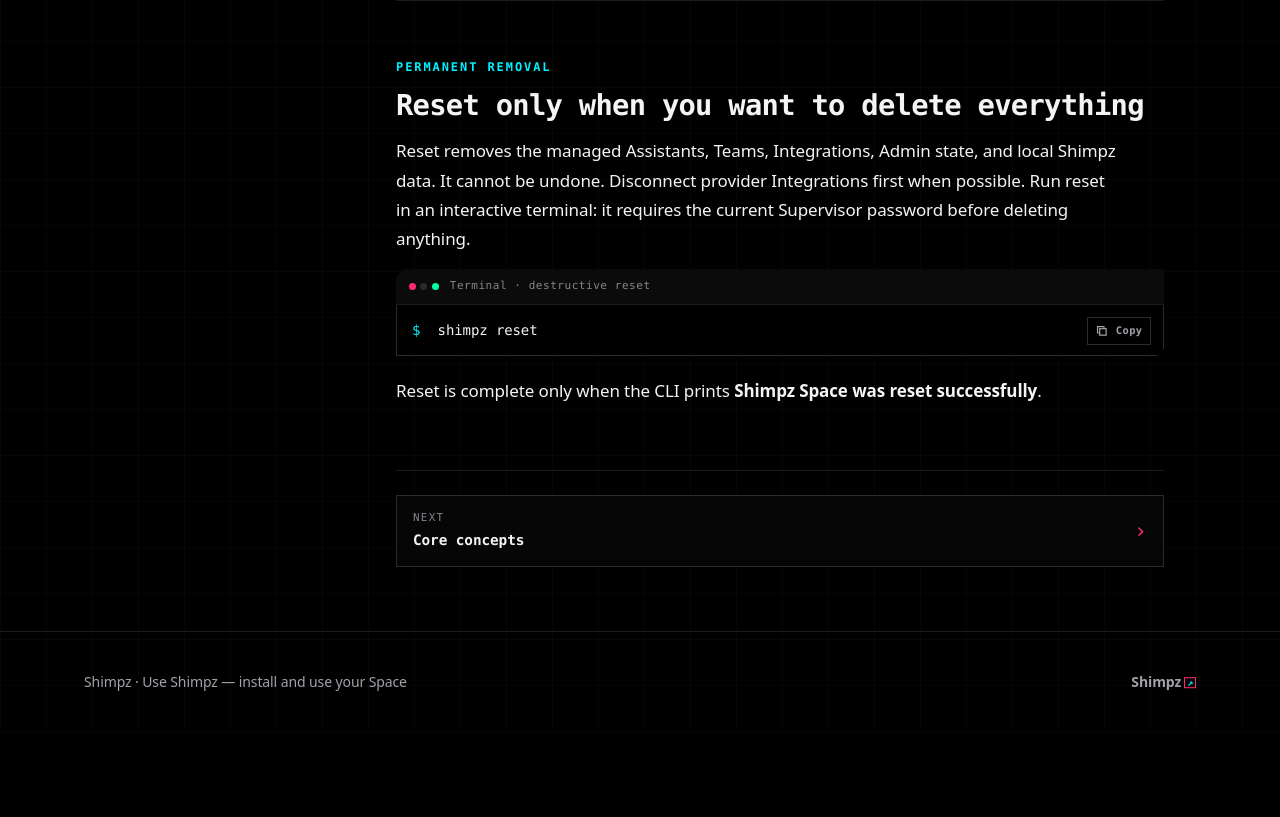
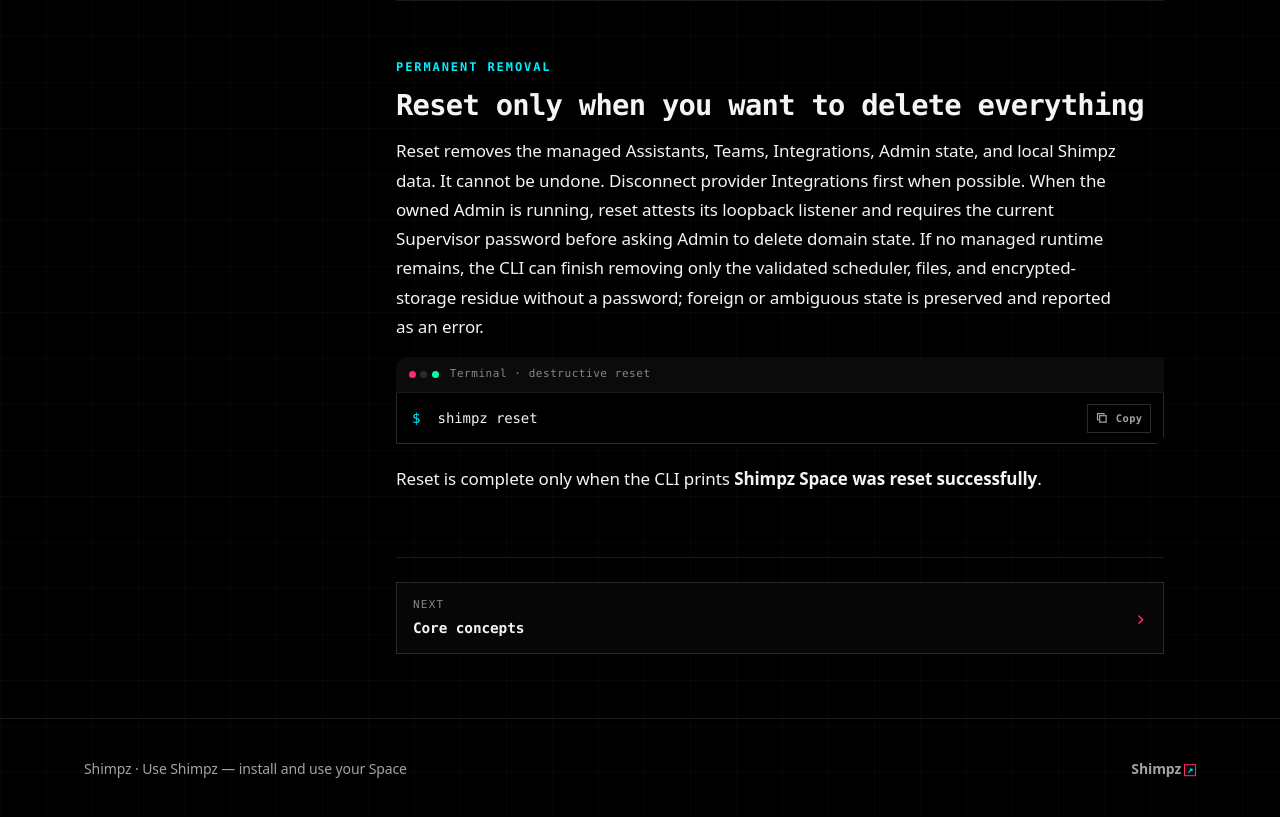
Before and after one commit to TheShimpz/shimpz-docs, a SvelteKit app: page /manage in a window 1280 px wide. Shown: the part 1060-1877 px from the top of the page. Before the commit the page ends 1792 px from the top, so only its background shows below. Built offline with nearby package versions, Linux system fonts and the light colour scheme.

Commit message:
docs: describe reset authentication boundaries

```diff
--- a/src/routes/manage/+page.svelte
+++ b/src/routes/manage/+page.svelte
@@ -39,7 +39,7 @@
   Space. <strong>Yes</strong> permanently removes every listed resource and the installed Local state before
   continuing in the same terminal. Any listed Team, Assistant, credential, setting, conversation, or Docker data is
   lost. <strong>No</strong>, Enter, or a non-interactive run leaves it unchanged. This recovery choice is available
-  only for a corrupt CLI-owned Space; resetting a healthy Space still requires the Supervisor password.
+  only for a corrupt CLI-owned Space. A reset of a running, attested Space still requires the Supervisor password.
 </p>
 
 <section class="guide-section" aria-labelledby="reset-title">
@@ -47,8 +47,10 @@
   <h2 id="reset-title">Reset only when you want to delete everything</h2>
   <p>
     Reset removes the managed Assistants, Teams, Integrations, Admin state, and local Shimpz data. It cannot be
-    undone. Disconnect provider Integrations first when possible. Run reset in an interactive terminal: it requires
-    the current Supervisor password before deleting anything.
+    undone. Disconnect provider Integrations first when possible. When the owned Admin is running, reset attests its
+    loopback listener and requires the current Supervisor password before asking Admin to delete domain state. If no
+    managed runtime remains, the CLI can finish removing only the validated scheduler, files, and encrypted-storage
+    residue without a password; foreign or ambiguous state is preserved and reported as an error.
   </p>
   <CodeBlock
     label="Permanently reset Shimpz"
```
Also changed, not shown: 1 other file (tests, documents, lock files or other folders).
